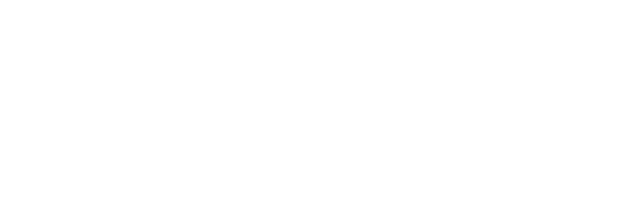
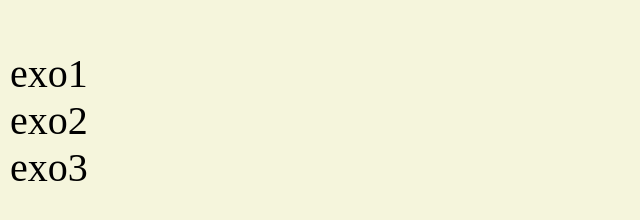
Before and after one commit to M1MOS/exo-after-before, a plain HTML site: page index.html in a window 1280 px wide. Shown: the whole page, without its empty margins (0-640 px from the left). Drawn offline with Linux system fonts and the light colour scheme.

Commit message:
Ajout class Css

```diff
--- a/css/style.css
+++ b/css/style.css
@@ -0,0 +1,53 @@
+*{
+    margin: 0;
+}
+
+body{
+    background-color: beige;
+    overflow: hidden;
+    padding: 50px 10px;
+}
+
+.transition p{
+    font-size: 40px;
+    transition: ;
+}
+.transition2 p{
+    font-size: 40px;
+}
+.transition3 p{
+    font-size: 40px;
+}
+.transition p::before{
+    background-color: red;
+    content: "";
+    position: absolute;
+}
+
+.transition p::after{
+
+}
+
+
+.transition2 p{
+
+}
+.transition2 p::before{
+
+}
+
+.transition2 p::after{
+
+}
+
+
+.transition3 p{
+
+}
+.transition3 p::before{
+
+}
+
+.transition3 p::after{
+
+}
--- a/index.html
+++ b/index.html
@@ -10,10 +10,14 @@
 <body>
     <section>
         <div class="transition">
-
+            <p>exo1</p>
         </div>
-        <div class="transition"></div>
-        <div class="transition"></div>
+        <div class="transition2">
+            <p>exo2</p>
+        </div>
+        <div class="transition3">
+            <p>exo3</p>
+        </div>
     </section>
 </body>
 </html>
```
